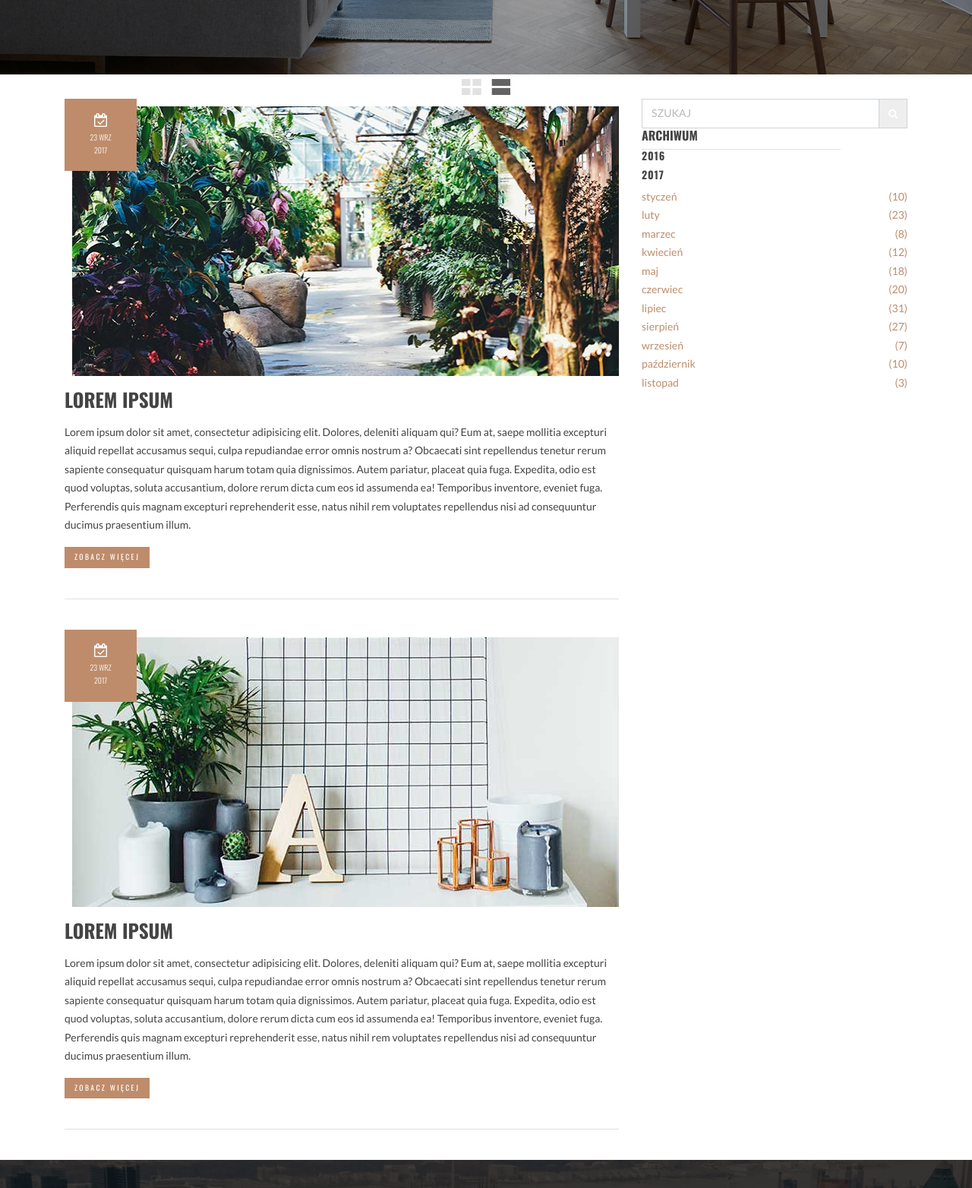
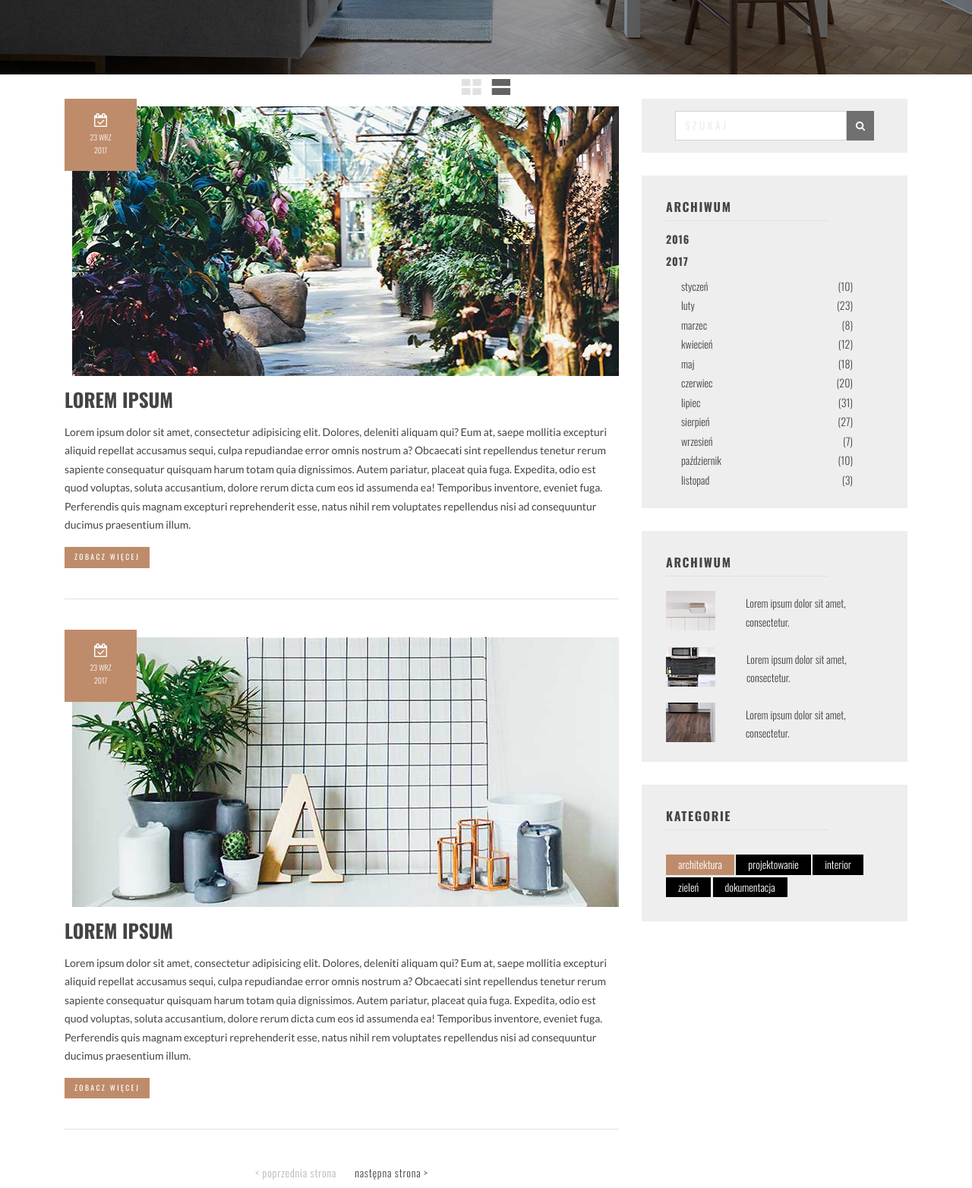
Before and after one commit to MaciejLacky/DesignWeb, a website: page WebApplication4/post-list.html in a window 1280 px wide. Shown: the part 560-2124 px from the top of the page at 76% size. Drawn offline with nearby package versions, Linux system fonts and the light colour scheme.

Commit message:
Add categories and pagination in post-list

```diff
--- a/WebApplication4/post-list.html
+++ b/WebApplication4/post-list.html
@@ -55,8 +55,6 @@
             <img class="img-fluid sk-hero-subheader" src="images/design-subheader.png" alt="">
         </div>
     </div>
-
-
     <!-- lista wpisow -->
     <div class="sk-post-list-page">
         <div class="container">
@@ -112,12 +110,19 @@
                         <button class="btn btn-primary btn-sm text-uppercase text-white sk-post-item-more">Zobacz więcej</button>
                         <div class="sk-hr"></div>
                     </div>
+                    <!-- paginacja -->
+                    <div class="text-center sk-pagination">
+                        <ul class="pagination justify-content-center">
+                            <li class="page-item disabled"><a class="page-link" href="#">&lt; poprzednia strona</a></li>
+                            <li class="page-item"><a class="page-link" href="#">następna strona &gt;</a></li>
+                        </ul>
+                    </div>
                 </div>
                 <div class="col-lg-4">
                     <!-- widget szukaj -->
                     <div class="sk-post-widget">
                         <div class="input-group sk-post-widget-search">
-                            <input class="form-control sk-post-widget-search0input" type="search" placeholder="SZUKAJ">
+                            <input class="form-control sk-post-widget-search-input" type="search" placeholder="SZUKAJ">
                             <span class="input-group-addon">
                                 <img src="images/ui/icon-top-search.png" alt="szukaj wpisu">
                             </span>
@@ -167,12 +172,47 @@
                             </ul>
                         </div>
                     </div>
+                    <!-- widget popularne wpisy -->
+                    <div class="sk-post-widget">
+                        <h4 class="text-uppercase sk-post-widget-header">Archiwum</h4>
+                        <div class="w-75 sk-hr"></div>
+                        <div class="sk-post-widget-popular">
+                            <div class="media sk-post-widget-popular-item">
+                                <img class="sk-post-widget-popular-img" src="images/posts/post-mini-1.png" alt="popularny wpis">
+                                <div class="media-body">
+                                    <a class="mt-1 d-inline-block sk-post-widget-link" href="#">Lorem ipsum dolor sit amet, consectetur.</a>
+                                </div>
+                            </div>
+                            <div class="media sk-post-widget-popular-item">
+                                <img class="sk-post-widget-popular-img" src="images/posts/post-mini-2.png" alt="popularny wpis">
+                                <div class="media-body">
+                                    <a class="mt-1 d-inline-block sk-post-widget-link" href="#">Lorem ipsum dolor sit amet, consectetur.</a>
+                                </div>
+                            </div>
+                            <div class="media mb-2 sk-post-widget-popular-item">
+                                <img class="sk-post-widget-popular-img" src="images/posts/post-mini-3.png" alt="popularny wpis">
+                                <div class="media-body">
+                                    <a class="mt-1 d-inline-block sk-post-widget-link" href="#">Lorem ipsum dolor sit amet, consectetur.</a>
+                                </div>
+                            </div>
+                        </div>
+                    </div>
+                    <!-- widget kategorie -->
+                    <div class="sk-post-widget">
+                        <h4 class="text-uppercase sk-post-widget-header">Kategorie</h4>
+                        <div class="w-75 sk-hr"></div>
+                        <div class="d-flex flex-wrap justify-content-left sk-post-widget-categories">
+                            <a class="bg-primary text-white sk-post-widget-link sk-post-widget-categories-item" href="#">architektura</a>
+                            <a class="text-white sk-post-widget-link sk-post-widget-categories-item" href="#">projektowanie</a>
+                            <a class="text-white sk-post-widget-link sk-post-widget-categories-item" href="#">interior</a>
+                            <a class="text-white sk-post-widget-link sk-post-widget-categories-item" href="#">zieleń</a>
+                            <a class="text-white sk-post-widget-link sk-post-widget-categories-item" href="#">dokumentacja</a>
+                        </div>
+                    </div>
                 </div>
             </div>
         </div>
     </div>
-
-
     <!-- Stopka -->
     <div class="sk-footer-top">
         <div class="container sk-footer-top-content">
@@ -265,7 +305,7 @@
     <!-- Stopka - copyright -->
     <div class="sk-copy">
         <div class="container text-center">
-            <span class="d-block">&copy; Copyright 2018 LackyDesign Wszelkie prawa zastrzeżone</span>
+            <span class="d-block">&copy; Copyright 2021 LackyDesign Wszelkie prawa zastrzeżone</span>
             <span class="d-block sk-copy-second">Design by Lacky.net</span>
         </div>
     </div>
--- a/WebApplication4/source/custom/base/_variables.scss
+++ b/WebApplication4/source/custom/base/_variables.scss
@@ -45,3 +45,13 @@ $h5-font-size:  .875rem;
 
 // Jumbotron
 $jumbotron-padding: 7rem;
+// input
+$input-group-addon-bg: $gray-800;
+$input-group-addon-border-color: none;
+
+// Paginacja
+$pagination-color: $gray-900;
+$pagination-bg: none;
+$pagination-border-width: 0;
+$pagination-hover-color: $sk-accent-color;
+$pagination-hover-bg: none;
--- a/WebApplication4/source/custom/components/_components.scss
+++ b/WebApplication4/source/custom/components/_components.scss
@@ -10,3 +10,5 @@
 @import 'section-header';
 @import 'button';
 @import 'post-item';
+@import 'post-widgets';
+@import 'pagination';
--- /dev/null
+++ b/WebApplication4/source/custom/components/_pagination.scss
@@ -0,0 +1,4 @@
+.sk-pagination {
+    letter-spacing: .05rem;
+    @include sk-font-light-secondary;
+}
--- /dev/null
+++ b/WebApplication4/source/custom/components/_post-widgets.scss
@@ -0,0 +1,84 @@
+.sk-post-widget {
+    margin-bottom: 30px;
+    padding: 1rem 2rem;
+    background-color: $gray-200;
+}
+
+.sk-post-widget-header {
+    margin-top: 1rem;
+    letter-spacing: .1rem;
+}
+
+.sk-post-widget-list-item {
+    padding-left: 1.25rem;
+    padding-right: 2.5rem;
+}
+
+.sk-post-widget-link {
+    color: $gray-900;
+    font-size: .875rem;
+    @include sk-font-light-secondary;
+}
+
+// widget szukaj
+.sk-post-widget-search {
+    padding: 0 .75rem;
+}
+
+.sk-post-widget-search-input {
+    font-family: $sk-font-family-secondary;
+    font-weight: 400;
+    font-size: .875rem;
+    letter-spacing: .2rem;
+
+    &::-webkit-input-placeholder {
+        color: $gray-200;
+    }
+
+    &::-moz-input-placeholder {
+        color: $gray-200;
+    }
+
+    &::-ms-input-placeholder {
+        color: $gray-200;
+    }
+
+    &:-moz-input-placeholder {
+        color: $gray-200;
+    }
+}
+
+// widget archiwum
+.sk-post-widget-archive {
+    padding: 1rem 0 0;
+}
+
+.sk-post-widget-archive-list {
+    margin-bottom: .5rem;
+}
+
+.sk-post-archive-header {
+    margin-bottom: .75rem;
+}
+
+// widget popularne wpisy
+.sk-post-widget-popular-item {
+    margin: 1.2rem 0;
+}
+
+.sk-post-widget-popular-img {
+    margin-right: 2.5rem;
+}
+
+// widget kategorie wpisow
+.sk-post-widget-categories {
+    padding: 2rem 0 .8rem;
+}
+
+.sk-post-widget-categories-item {
+    margin-bottom: .175rem;
+    margin-right: .15rem;
+    padding: .4rem 1rem;
+    line-height: 1;
+    background-color: $sk-black;
+}
```
Also changed, not shown: WebApplication4/style/style.css, 1 other file.
